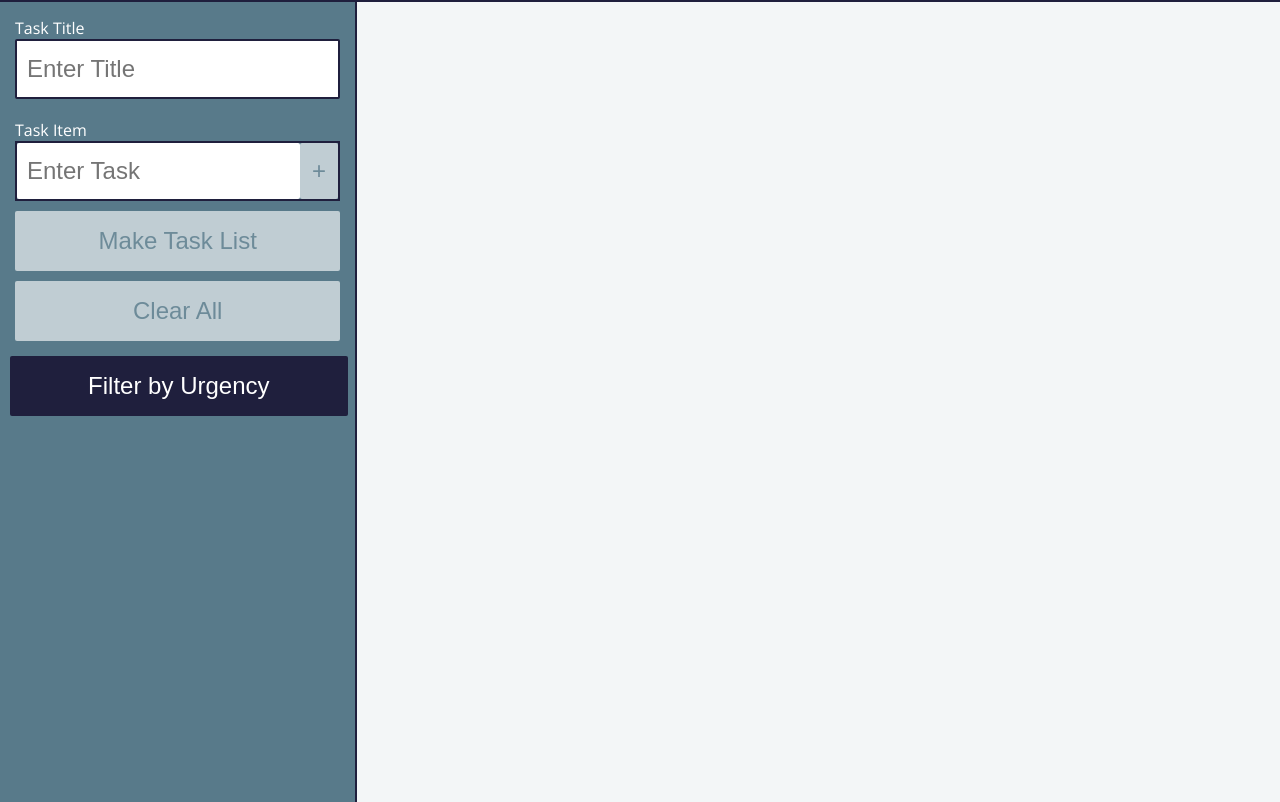
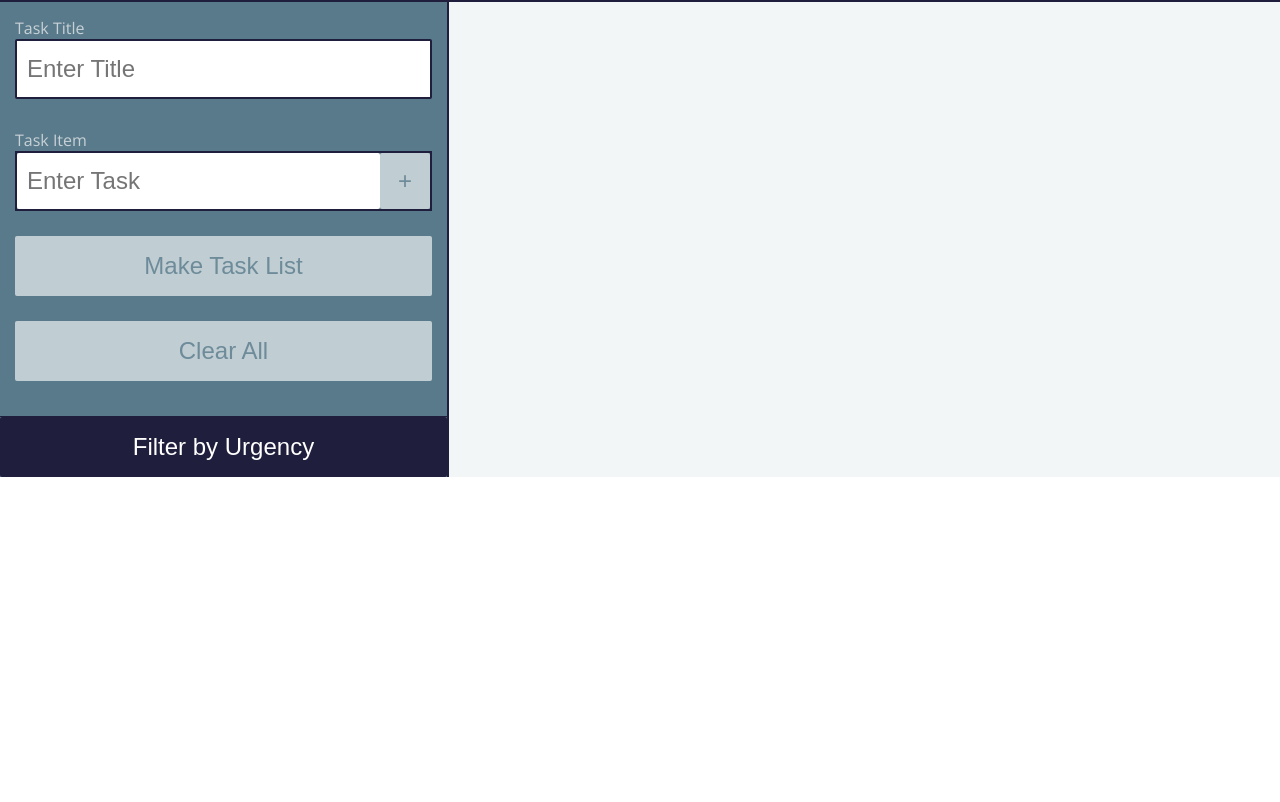
Before and after one commit to JEduardoRJx/check-yo-self, a plain HTML site: page index.html in a window 1280 px wide. Shown: the part 88-890 px from the top of the page. After the commit the page ends 800 px from the top, so only its background shows below. Drawn offline with nearby package versions, Linux system fonts and the light colour scheme.

Commit message:
Changed check yo self font size

```diff
--- a/style.css
+++ b/style.css
@@ -41,7 +41,7 @@ header {
 
 h1 {
   color: #FFFFFF;
-  font-size: 3em;
+  font-size: 2.75em;
 }
 
 span {
@@ -70,7 +70,7 @@ span {
 /* ***MAIN*** */
 main {
   display: flex;
-  height: 100vh;
+  height: 100%;
 }
 
 /* *** ASIDE | Form *** */
@@ -78,17 +78,18 @@ aside {
   background-color: #587A8A;
   display: flex;
   flex-direction: column;
-  width: 500px;
+  width: 700px;
   border-right: 2px solid #1F1F3D;
 }
 
 form {
   padding: 15px;
+  border-bottom: 1px solid #1F1F3D;
 }
 
 label {
   display: block;
-  color: #FFFFFF;
+  color: #C8D1D6;
 }
 
 .form__label--title {
@@ -102,6 +103,8 @@ label {
 
 ul {
   list-style: none;
+  margin: 20px 0px;
+  padding-inline-start: 20px;
 }
 
 .ul__li {
@@ -109,6 +112,7 @@ ul {
   align-items: center;
   font-size: 1.5em;
   color: #FFFFFF;
+  margin: 15px 0px;
 }
 
 .ul__li--deleteimg {
@@ -159,20 +163,20 @@ button {
 }
 
 .form__btn--maketasklist {
-  margin: 10px 0;
+  margin: 25px 0;
 }
 
 .form__btn--clear {
-
+  margin-bottom: 20px;
 }
 
 .aside__btn {
 
 }
 
-.aside__btn {
-  width: 95%;
-  margin: 0 10px;
+.aside__div--btn {
+  margin: 20px 0px;
+  padding: 0 15px;
 }
 
 /* *** SECTION | Cards *** */
```
